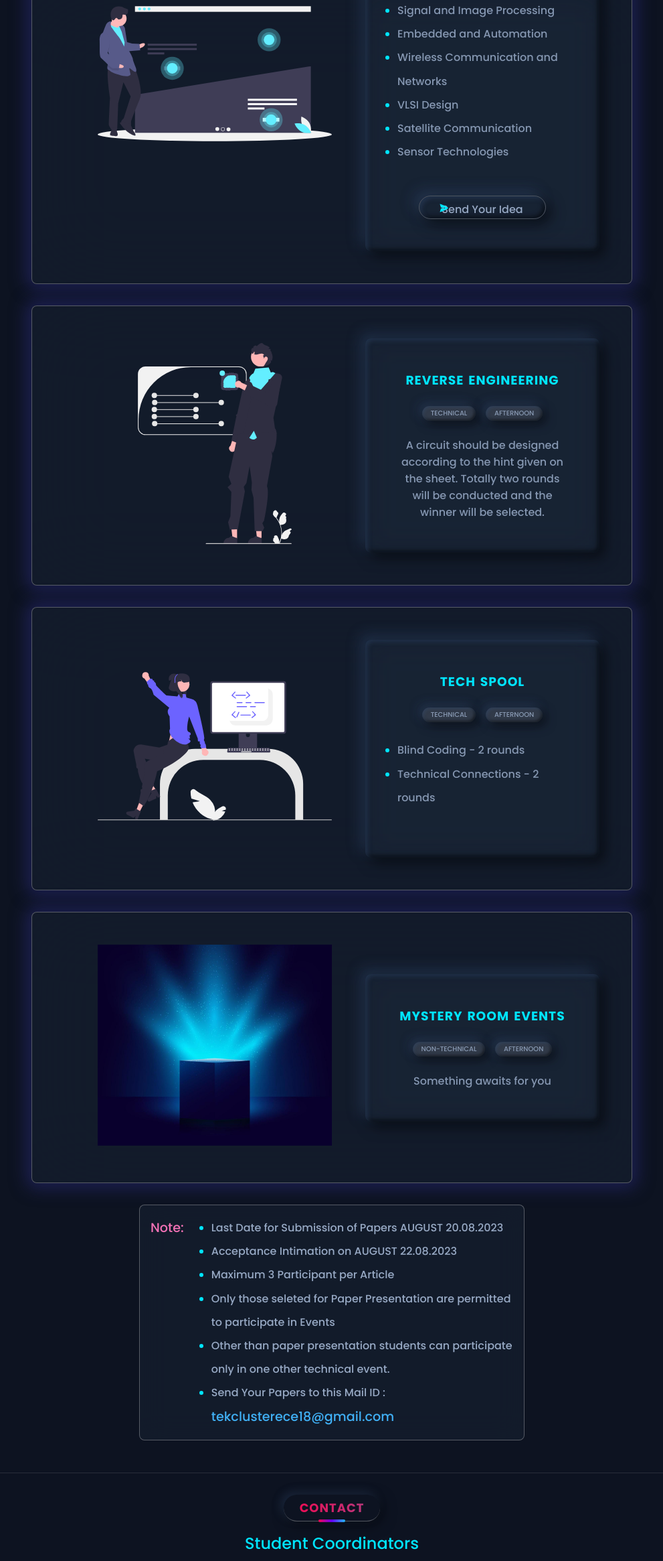
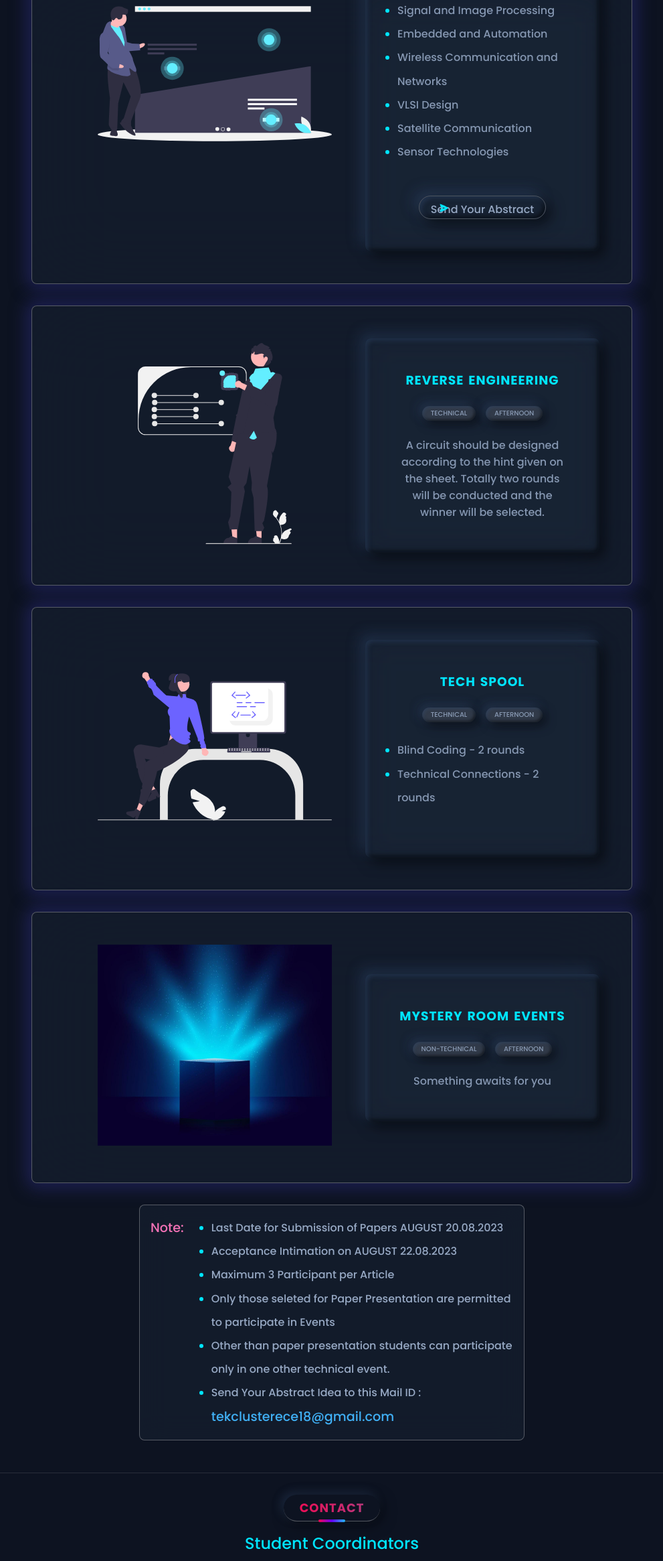
Before and after one commit to codewithmurali/decra, a React (Vite) app: page / in a window 1280 px wide. Shown: the part 1839-4169 px from the top of the page at 67% size, without its empty margins (144-1135 px from the left). Built offline with nearby package versions, Linux system fonts and the light colour scheme.

Commit message:
making changes for responsiveness

```diff
--- a/src/Pages/Events/Events.jsx
+++ b/src/Pages/Events/Events.jsx
@@ -42,7 +42,7 @@ const Events = () => {
                   <div className={styles.submit}>
                     <img src={send} alt="send a mail" />
                     <a href="mailto: tekclusterece18@gmail.com">
-                      Send Your Idea
+                      Send Your Abstract
                     </a>
                   </div>
                 )}
@@ -72,7 +72,7 @@ const Events = () => {
                 one other technical event.
               </li>
               <li>
-                Send Your Papers to this Mail ID :{" "}
+                Send Your Abstract Idea to this Mail ID :{" "}
                 <a href="mailto: tekclusterece18@gmail.com">
                   tekclusterece18@gmail.com
                 </a>
```
